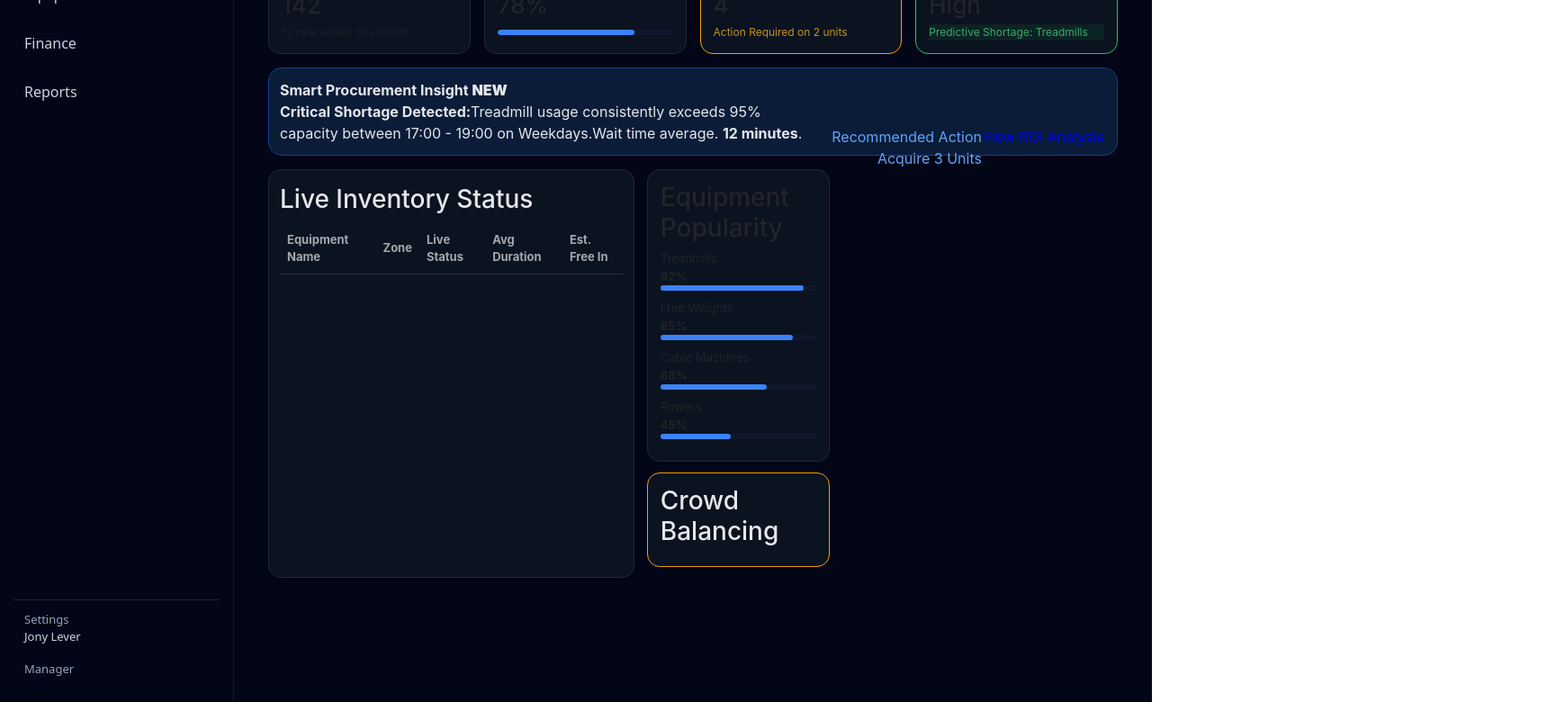
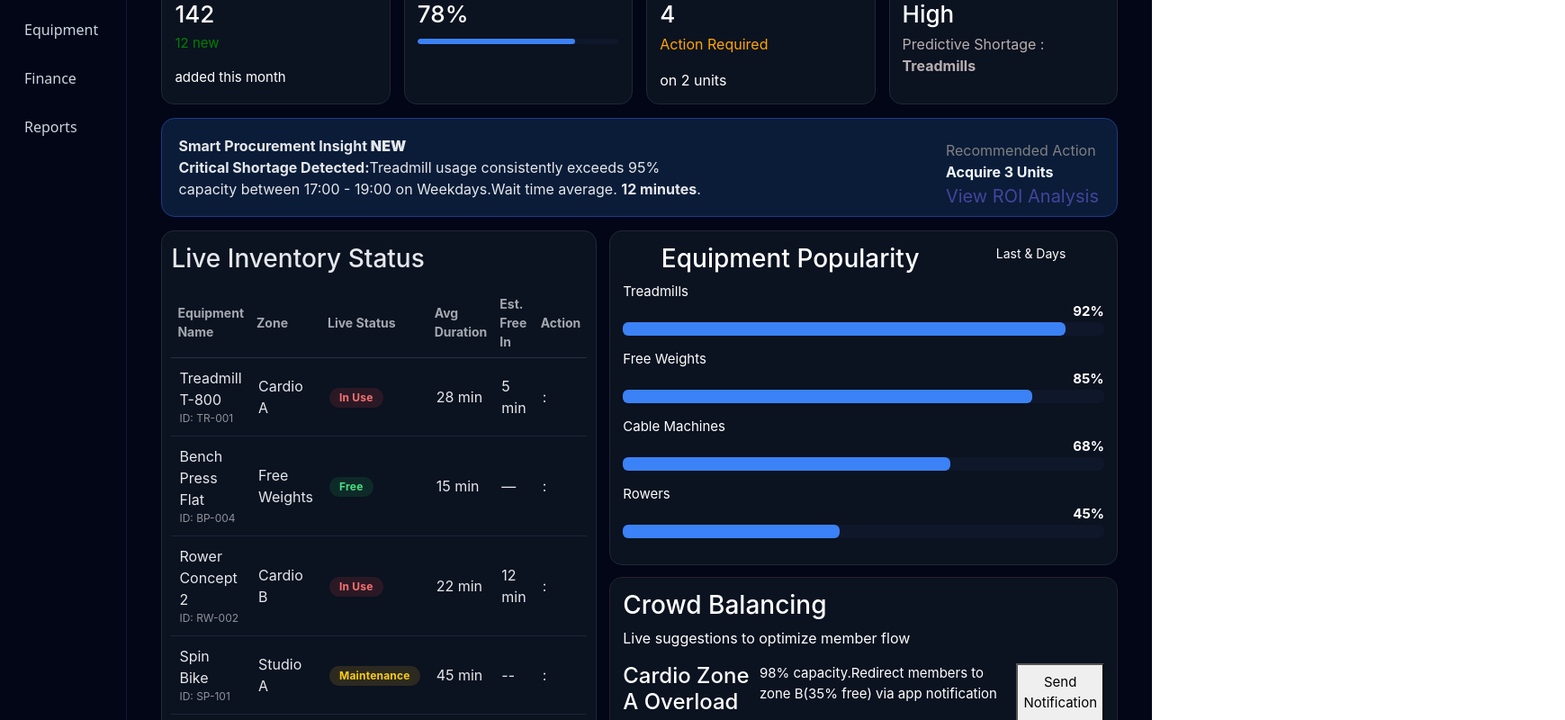
Before and after one commit to PawarPratiksha2020/Pulse-Gym, an Angular app: page /Equipments in a window 1280 px wide. Shown: the part 300-1100 px from the top of the page at 90% size, 1739 px wide, since content can reach past the window. Built offline with nearby package versions, Linux system fonts and the light colour scheme.

Commit message:
new change

```diff
--- a/src/app/Pages/equipment/equipment.css
+++ b/src/app/Pages/equipment/equipment.css
@@ -51,6 +51,7 @@ h2 {
 .subtitle {
     opacity: .75;
     margin-bottom: 12px;
+    font-size: 22px;
 }
 
 /* ---------- Buttons ---------- */
@@ -58,7 +59,8 @@ h2 {
     display: flex;
     justify-content: flex-end;
     gap: 10px;
-    margin: 6px 0 14px;
+    margin: 7px 0 15px;
+
 }
 
 .primary,
@@ -99,15 +101,14 @@ h2 {
     border-radius: 14px;
     border: 1px solid #1f2937;
     padding: 14px;
+    color: white;
+}
+ label{
+    font-size: 20px;
 }
 
-.card.warn {
-    border-color: #f59e0b
-}
 
-.card.success {
-    border-color: #22c55e
-}
+
 
 .card label {
     font-size: 13px;
@@ -118,19 +119,6 @@ h2 {
 .card h1 {
     margin: 6px 0;
     font-size: 26px;
-}
-
-.note {
-    font-size: 12px;
-    opacity: .75;
-}
-
-.orange {
-    color: #fbbf24
-}
-
-.green {
-    color: #4ade80
 }
 
 /* ---------- Progress Bar ---------- */
@@ -150,7 +138,7 @@ h2 {
 /* ---------- Insight Banner ---------- */
 .insight {
     margin: 15px 0;
-    padding: 12px;
+    padding: 18px;
     border-radius: 15px;
     background: #0a1c38;
     border: 1px solid #1e3a8a;
@@ -158,11 +146,11 @@ h2 {
 
 .insight .action {
     padding: 2px;
-    margin-top: 2px;
+    margin-top: -45px;
     float: right;
-    color: #60a5fa;
-    display: flex;
-    text-align:right;
+
+
+
 
 }
 
@@ -175,14 +163,15 @@ h2 {
 
 /* ---------- Table Card ---------- */
 .table-card {
+    height: 80vh;
     background: #0b1220;
     border: 1px solid #1f2937;
     border-radius: 14px;
-    padding: 12px;
+    padding: 10px;
 }
 
 .table-card h3 {
-    margin: 4px 0 10px;
+    margin: 4px 0 15px;
 }
 
 table {
@@ -192,25 +181,25 @@ table {
 
 th {
     text-align: left;
-    font-size: 13px;
+    font-size: 14px;
     opacity: .7;
-    padding: 8px;
+    padding: 7px;
     border-bottom: 1px solid #273048;
 }
 
 td {
-    padding: 10px 8px;
+    padding: 10px 9px;
     border-bottom: 1px solid #1e2538;
 }
 
 .id {
-    font-size: 11px;
+    font-size: 12px;
     opacity: .6;
 }
 
 /* ---------- Status Badges ---------- */
 .badge {
-    padding: 5px 12px;
+    padding: 5px 11px;
     border-radius: 20px;
     font-size: 12px;
     letter-spacing: .2px;
@@ -219,6 +208,7 @@ td {
 .red {
     background: #ef444422;
     color: #f87171
+
 }
 
 .green {
@@ -233,22 +223,28 @@ td {
 
 /* ---------- Right Panel ---------- */
 .side .card {
-    margin-bottom: 12px;
+    margin-bottom: 13px;
 }
+.card .card1{
+    font-size: 14px;
+    display: flex;
+    justify-content:space-around;
+}
+
 
 /* Popularity Bar */
 .pop-item {
-    margin-bottom: 10px
+    margin-bottom: 15px
 }
 
 .row {
     display: flex;
     justify-content: space-between;
-    font-size: 13px;
+    font-size: 15px;
 }
 
 .bar {
-    height: 6px;
+    height: 15px;
     border-radius: 6px;
     background: #0f172a;
 }
@@ -261,5 +257,12 @@ td {
 
 /* Alert Card */
 .alert {
-    border-color: #f59e0b
+    border-color: #242328
 }
+ .cardio-box{
+    border-radius: 1px solid rgb(25, 25, 188);
+    font-size: 15px;
+    display: flex;
+    justify-content: flex-start;
+
+}
--- a/src/app/Pages/equipment/equipment.html
+++ b/src/app/Pages/equipment/equipment.html
@@ -25,7 +25,9 @@
         <div class="card">
             <label>Total Assets</label>
             <h1>{{status .totalAssets}}</h1>
-            <span class="note">12 new added this month</span>
+            <span class="note" style="font-size: 15px;">
+                <p style="color: green;">12 new</p> added this month
+            </span>
         </div>
 
         <div class="card">
@@ -39,23 +41,27 @@
         <div class="card warn">
             <label>Maintenance</label>
             <h1>{{status .maintenance}}</h1>
-            <span class="note orange">Action Required on 2 units</span>
+            <span class="note orange">
+                <p style="color: orange;">Action Required</p> on 2 units
+            </span>
         </div>
 
         <div class="card success">
             <label>Buy Suggestion</label>
             <h1>{{status .buySuggestion}}</h1>
-            <span class="note green">Predictive Shortage: Treadmills</span>
+            <span style="color: rgb(184, 175, 175);">Predictive Shortage : <b>Treadmills</b> </span>
         </div>
     </div>
 
     <!-- Smart Insight -->
     <div class="insight">
         <b>Smart Procurement Insight <strong>NEW</strong></b><br>
-       <b>Critical Shortage Detected:</b>Treadmill usage consistently exceeds 95% <br> capacity between 17:00
-       - 19:00 on Weekdays.Wait time average. <b>12 minutes</b>.
-        <span class="action">Recommended Action <br>
-            Acquire 3 Units <br> <p style="color: blue;">View ROI Analysis</p></span>
+        <b>Critical Shortage Detected:</b>Treadmill usage consistently exceeds 95% <br> capacity between 17:00
+        - 19:00 on Weekdays.Wait time average. <b>12 minutes</b>.
+        <span class="action" style="color: grey;">Recommended Action <br>
+            <b style="color: aliceblue;">Acquire 3 Units</b> <br>
+            <p style="color: rgb(68, 68, 156); font-size: 20px;">View ROI Analysis</p>
+        </span>
     </div>
 
     <!-- Main Content -->
@@ -72,9 +78,10 @@
                     <th>Live Status</th>
                     <th>Avg Duration</th>
                     <th>Est. Free In</th>
+                    <th>Action</th>
                 </tr>
 
-                <tr *ngFor="let item of equipmentss">
+                <tr *ngFor="let item of equipment">
                     <td>
                         {{ item.name}}
                         <div class="id">ID: {{ item.id }}</div>
@@ -94,6 +101,7 @@
 
                     <td>{{item.duration}}</td>
                     <td>{{item.freeIn || '—'}}</td>
+                    <td>:</td>
                 </tr>
             </table>
         </div>
@@ -102,12 +110,15 @@
         <div class="side">
 
             <div class="card">
-                <h3>Equipment Popularity</h3>
+                <div class="card1">
+                    <h3>Equipment Popularity</h3>
+                    <p>Last & Days</p>
+                </div>
 
                 <div *ngFor="let p of popularity" class="pop-item">
-                    <div class="row">
+                    <div class="row  graph " >
                         <span>{{p.name}}</span>
-                        <b>{{p.value}}%</b>
+                        <b style="margin-left: 500px;">{{p.value}}%</b>
                     </div>
                     <div class="bar">
                         <div class="fill" [style.width.%]="p.value"></div>
@@ -115,5 +126,14 @@
                 </div>
             </div>
 
-            <div class="card alert">
+            <div class="card  alert">
                 <h3>Crowd Balancing</h3>
+                <p>Live suggestions to optimize member flow</p>
+                <div class="cardio-box">
+                    <h4>Cardio Zone A Overload</h4>
+                    <p>98% capacity.Redirect members to zone B(35% free)
+                        via app notification
+                    </p>
+                    <button>Send Notification</button>
+                </div>
+            </div>
--- a/src/app/Pages/mock/equipment.mock.ts
+++ b/src/app/Pages/mock/equipment.mock.ts
@@ -24,5 +24,14 @@ export const EQUIPMENT_LIST: Equipment[] = [
     status: "IN_USE",
     duration: "22 min",
     freeIn: "12 min"
-  }
+  },
+    {
+    name: "Spin Bike",
+    id: "SP-101",
+    zone: "Studio A",
+    status: "MAINTENANCE",
+    duration: "45 min",
+    freeIn: "--"
+  },
+
 ];
--- a/src/app/app.css
+++ b/src/app/app.css
@@ -3,7 +3,7 @@
 .layout{
   display:flex;
 
-  height:135vh;
+  height:155vh;
   background:#0f172a;
 }
 
@@ -32,6 +32,7 @@
   list-style:none;
   padding:0;
   margin-top:25px;
+  height: 200vh;
   flex:1;
 }
 
@@ -71,7 +72,3 @@
   background:#020617;
   color:white;
 }
-.name-maneger p{
-   border-radius: 1px solid rgb(97, 97, 244);
-   color: #cbd5e1;
-}
```
